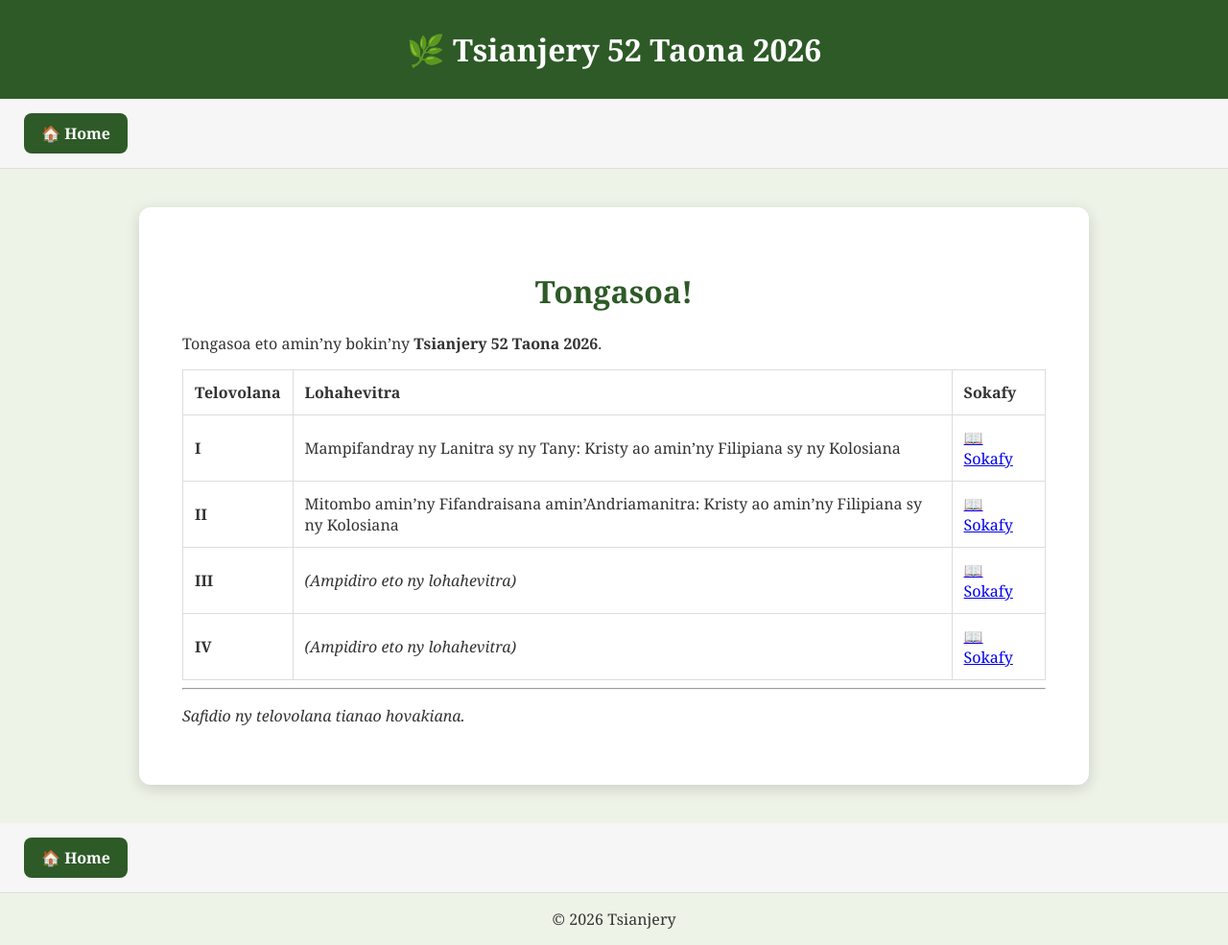
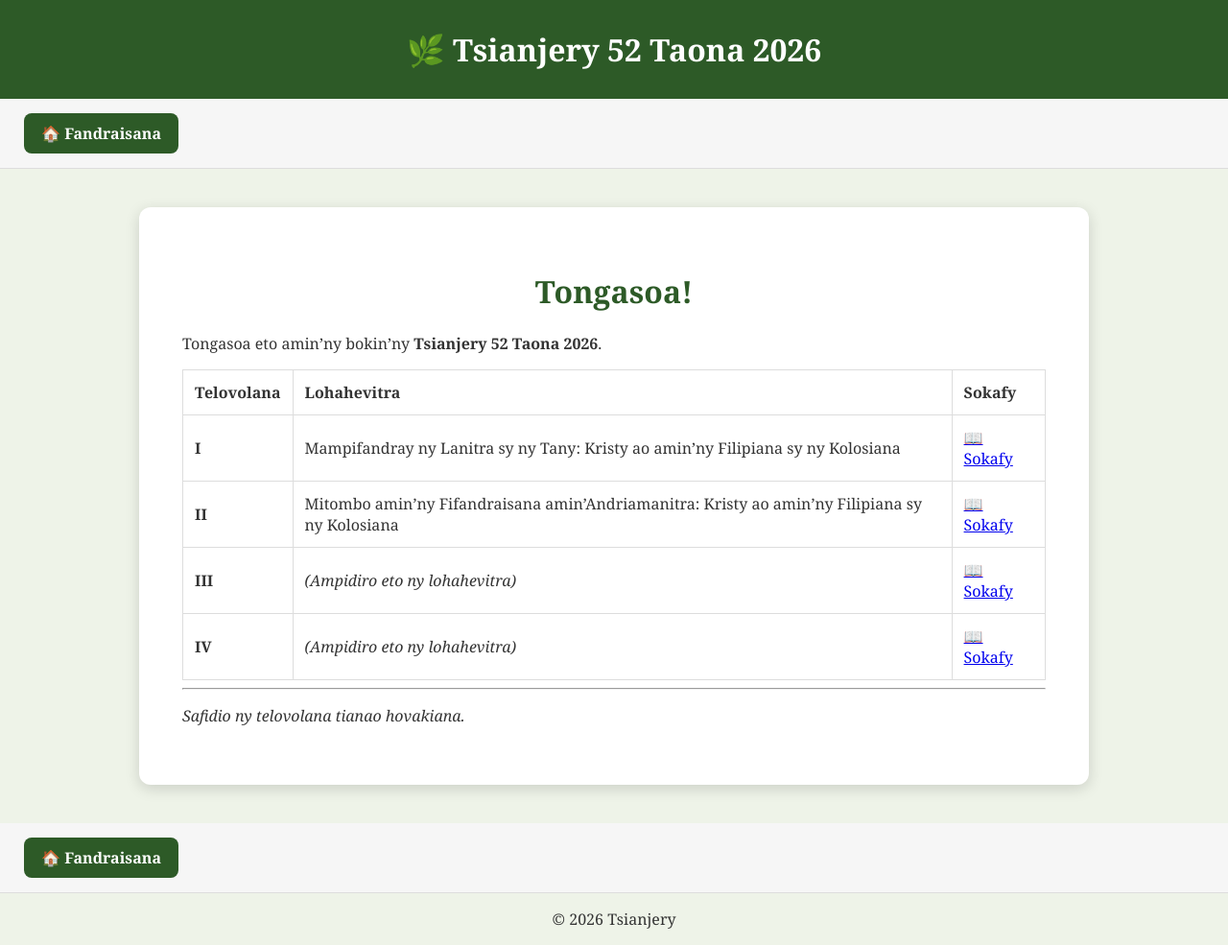
Before and after one commit to nainaw/tsianjery, a Jekyll site: the page built from index.md, in a window 1280 px wide. Shown: the whole page at 96% size. Built offline with Jekyll 4.4.1, drawn with Linux system fonts in a browser that asks for light colours; our own code applies the rules of GitHub Pages for plain Markdown files.

Commit message:
Translate navigation links to Malagasy

```diff
--- a/_layouts/default.html
+++ b/_layouts/default.html
@@ -25,16 +25,17 @@
 
     <nav class="navigation">
 
-        <a href="{{ '/' | relative_url }}">🏠 Home</a>
+        <a href="{{ '/' | relative_url }}">🏠 Fandraisana</a>
 
         {% if page.previous %}
-            <a href="{{ page.previous | relative_url }}">◀ Previous</a>
+            <a href="{{ page.previous | relative_url }}">◀ Teo aloha</a>
         {% else %}
             <span></span>
         {% endif %}
 
         {% if page.next %}
-            <a href="{{ page.next | relative_url }}">Next ▶</a>        {% else %}
+            <a href="{{ page.next | relative_url }}">Manaraka ▶</a>
+        {% else %}
             <span></span>
         {% endif %}
 
@@ -62,15 +63,17 @@
 
 <nav class="navigation">
 
-    <a href="{{ '/' | relative_url }}">🏠 Home</a>
+    <a href="{{ '/' | relative_url }}">🏠 Fandraisana</a>
 
     {% if page.previous %}
-        <a href="{{ page.previous | relative_url }}">◀ Previous</a>    {% else %}
+        <a href="{{ page.previous | relative_url }}">◀ Teo aloha</a>
+    {% else %}
         <span></span>
     {% endif %}
 
     {% if page.next %}
-        <a href="{{ page.next | relative_url }}">Next ▶</a>    {% else %}
+        <a href="{{ page.next | relative_url }}">Manaraka ▶</a>
+    {% else %}
         <span></span>
     {% endif %}
 
```
